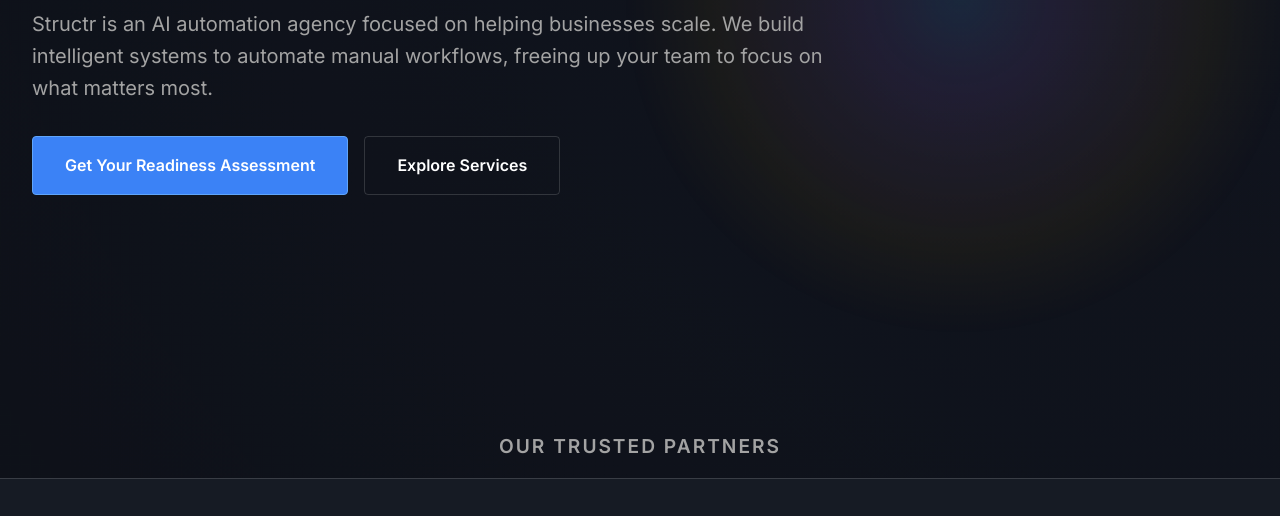
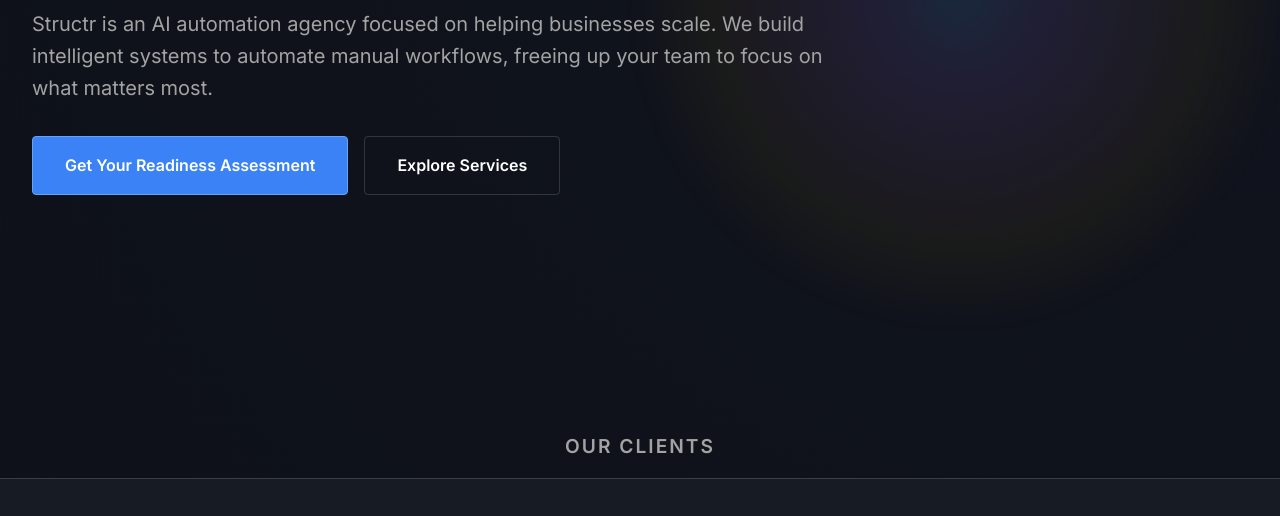
Before and after one commit to madhavbansal0302-sudo/Structr-Web, a plain HTML site: page index.html in a window 1280 px wide. Shown: the part 401-917 px from the top of the page. Drawn offline with nearby package versions, Linux system fonts and the light colour scheme.

Commit message:
our clients

```diff
--- a/index.html
+++ b/index.html
@@ -65,7 +65,7 @@
   <!-- Our Clients Ticker -->
   <section class="clients-section" style="padding: 2rem 0 0;">
     <div style="text-align: center; margin-bottom: 1rem;">
-      <p style="text-transform: uppercase; letter-spacing: 2px; font-size: 1.2rem; color: var(--text-secondary); font-weight: 600; margin: 0;">Our Trusted Partners</p>
+      <p style="text-transform: uppercase; letter-spacing: 2px; font-size: 1.2rem; color: var(--text-secondary); font-weight: 600; margin: 0;">Our Clients</p>
     </div>
     <div class="marquee-container">
       <div class="marquee-content" style="align-items: center;">
```
